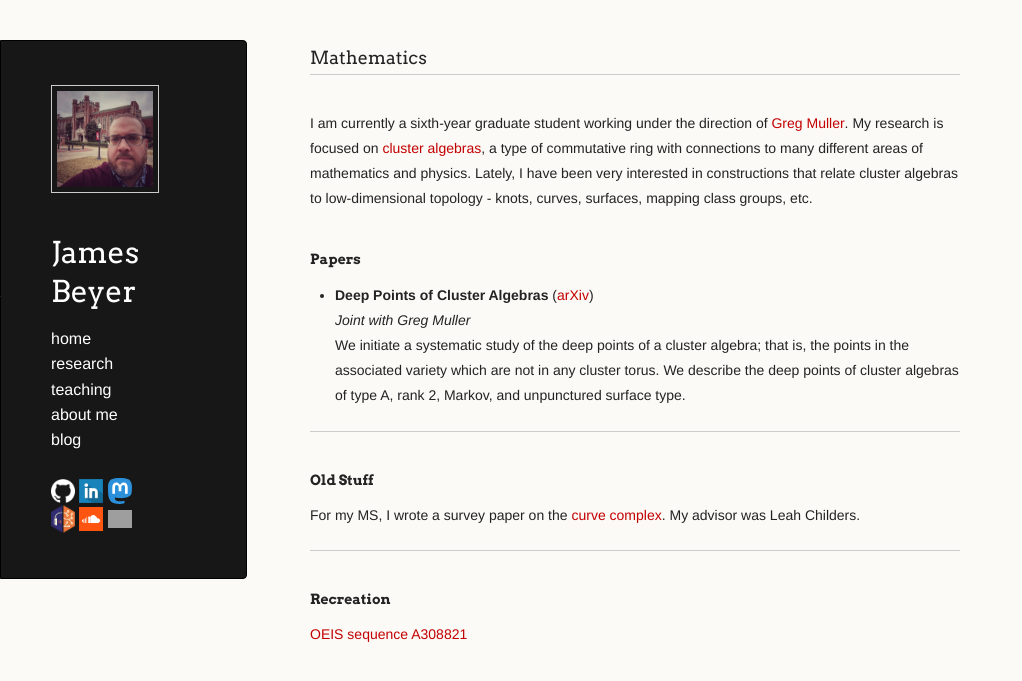
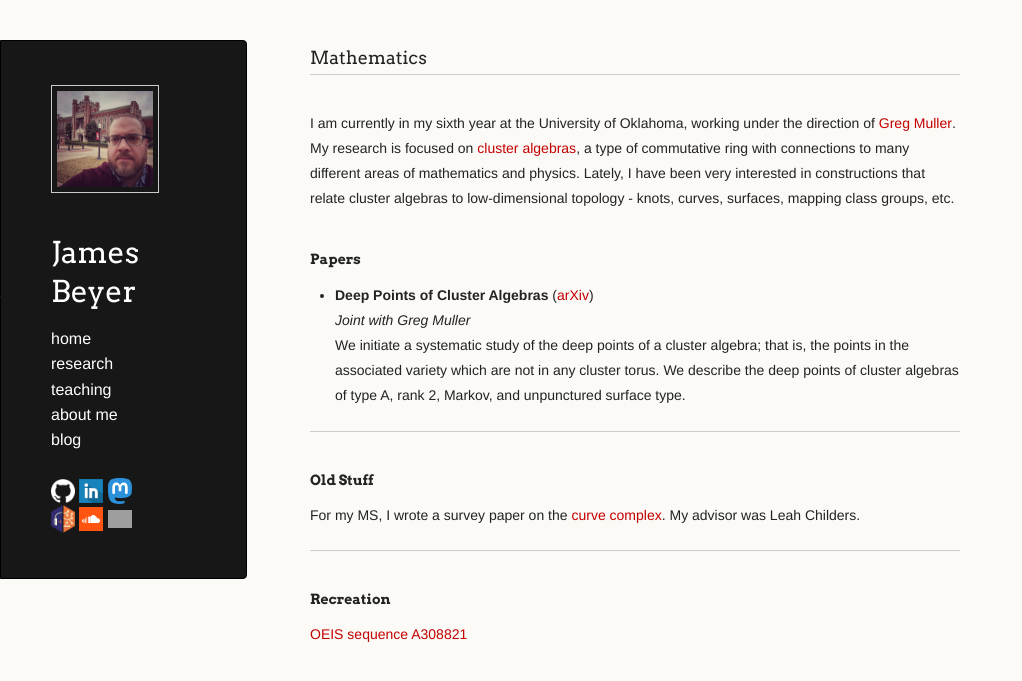
Before and after one commit to jebeyer/jebeyer.github.io, a Jekyll site: the page built from research.md, in a window 1280 px wide. Shown: the top 681 px of the page, without its empty margins (0-1022 px from the left). Built offline with Jekyll 4.4.1, drawn with Linux system fonts in a browser that asks for light colours; a script that is not in the unit is left out; our own code applies the rules of GitHub Pages for plain Markdown files; grey boxes are pictures that could not be loaded.

Commit message:
Update research.md
changed wording

```diff
--- a/research.md
+++ b/research.md
@@ -5,7 +5,7 @@
 ### Mathematics
 
 <br/>
-I am currently a sixth-year graduate student working under the direction of [Greg Muller](https://math.ou.edu/~gmuller). My research is focused on [cluster algebras](https://en.wikipedia.org/wiki/Cluster_algebra), a type of commutative ring with connections to many different areas of mathematics and physics. Lately, I have been very interested in constructions that relate cluster algebras to low-dimensional topology - knots, curves, surfaces, mapping class groups, etc.
+I am currently in my sixth year at the University of Oklahoma, working under the direction of [Greg Muller](https://math.ou.edu/~gmuller). My research is focused on [cluster algebras](https://en.wikipedia.org/wiki/Cluster_algebra), a type of commutative ring with connections to many different areas of mathematics and physics. Lately, I have been very interested in constructions that relate cluster algebras to low-dimensional topology - knots, curves, surfaces, mapping class groups, etc.
 
 #### Papers
 
```
